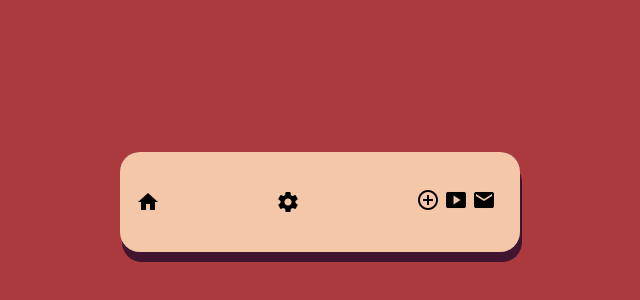
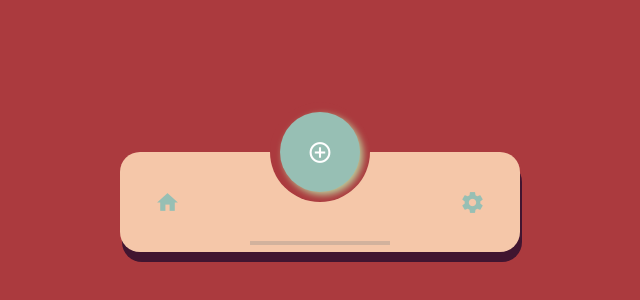
Before and after one commit to Matheus-Cegatti/menu-sobe, a plain HTML site: page index.html in a window 1280 px wide. Shown: the part 198-498 px from the top of the page, without its empty margins (320-960 px from the left). Drawn offline with Linux system fonts and the light colour scheme.

Commit message:
estilizando o menu e icones

```diff
--- a/index.html
+++ b/index.html
@@ -1,37 +1,42 @@
 <!DOCTYPE html>
 <html lang="pr-br">
+
 <head>
     <meta charset="UTF-8">
     <meta http-equiv="X-UA-Compatible" content="IE=edge">
     <meta name="viewport" content="width=device-width, initial-scale=1.0">
-    <link href="https://fonts.googleapis.com/icon?family=Material+Icons"
-    rel="stylesheet">
+    <link href="https://fonts.googleapis.com/icon?family=Material+Icons" rel="stylesheet">
     <link rel="stylesheet" href="style.css">
     <title>Menu</title>
 </head>
+
 <body>
     <div class="aparecer">
         <div class="menu-geral">
-            <span class="material-icons">
+            <span class="material-icons icone-home">
                 home
             </span>
-
-                <span class="material-icons">
+            <span class="material-icons icone-config">
                 settings
             </span>
+
             <div class="menu-circulo">
-                        <span class="material-icons">
+                <span class="material-icons menu-mais">
                     control_point
                 </span>
-                        <span class="material-icons">
+                <span class="material-icons social">
                     smart_display
                 </span>
-                            <span class="material-icons">
+                <span class="material-icons social">
                     email
                 </span>
+                <span class="material-icons social">
+                    account_circle
+                </span>
             </div>
-
+            <div class="menu-background"></div>
         </div>
     </div>
 </body>
+
 </html>
--- a/style.css
+++ b/style.css
@@ -7,7 +7,6 @@ body {
     margin: 0;
     height: 100vh;
     width: 100vw;
-    background-color: #AB3A3E;
 }
 
 .aparecer {
@@ -21,8 +20,8 @@ body {
 .menu-geral {
     position: relative;
     min-width: 400px;
-    padding-left: 1rem;
-    padding-right: 1.5rem;
+    padding-left: 35px;
+    padding-right: 35px;
     display: flex;
     justify-content: space-between;
     align-items: center;
@@ -31,3 +30,118 @@ body {
     height: 100px;
     box-shadow: 2px 10px #411530;
 }
+
+.menu-geral:after {
+    content: "";
+    position: absolute;
+    bottom: 7px;
+    height: 4px;
+    width: 35%;
+    left: 50%;
+    transform: translateX(-50%);
+    background-color: gray;
+    opacity: 0.3;
+}
+
+.menu-circulo {
+    position: absolute;
+    left: 50%;
+    transform: translateX(-50%);
+    bottom: calc(100px - (80px/2));
+    margin-bottom: 0;
+    height: 80px;
+    width: 80px;
+    display: flex;
+    flex-direction: column;
+    align-items: center;
+    justify-content: center;
+    overflow: hidden;
+    background-color: #97BFB4;
+    z-index: 9;
+    box-shadow: 3px 3px 7px #BCCC9A;
+    transition: height 0.3s;
+    border-radius: 40px;
+
+}
+
+.menu-circulo:hover{
+    height: 200px;
+    border-radius: 40px;
+}
+
+.menu-circulo .menu-mais {
+    color: white;
+    font-size: 25px;
+    transition: opacity 0.3s, transform 0.5s;
+}
+
+.menu-circulo:hover .menu-mais{
+    transform: rotate(360deg);
+    opacity: 0;
+}
+
+.menu-circulo .social {
+    position: absolute;
+    top: 195px;
+    color: white;
+    background-color: rgba(255,212,212,0.308);
+    height: 60px;
+    width: 60px;
+    margin-bottom: 5px;
+    border-radius: 50%;
+    display: flex;
+    justify-content: center;
+    align-items: center;
+    font-size: 20px;
+    cursor: pointer;
+}
+
+.menu-circulo .social:nth-child(2) {
+    opacity: 0;
+    transition: opacity 0.3s, top 0.5s ease;
+}
+
+.menu-circulo .social:nth-child(3) {
+    opacity: 0;
+    transition: opacity 0.3s, top 0.5s 0.1s ease;
+}
+
+.menu-circulo .social:nth-child(4) {
+    opacity: 0;
+    transition: opacity 0.3s, top 0.5s 0.22s ease;
+    margin-bottom: 0px;
+}
+
+.menu-circulo:hover .social:nth-child(2) {
+    opacity: 1;
+    top: 5px;
+}
+
+.menu-circulo:hover .social:nth-child(3) {
+    opacity: 1;
+    top: 70px;
+}
+
+.menu-circulo:hover .social:nth-child(4) {
+    opacity: 1;
+    top: 135px;
+}
+
+.menu-background {
+    position: absolute;
+    left: 50%;
+    transform: translateX(-50%);
+    bottom: 50px;
+    margin-bottom: 0;
+    height: 100px;
+    width: 100px;
+    border-radius: 50px;
+    background-color: #AB3A3E;
+
+}
+
+.icone-home,
+.icone-config {
+    font-size: 25px;
+    color: #97BFB4;
+}
```
Lines whose indentation alone changed are shown as unchanged.
